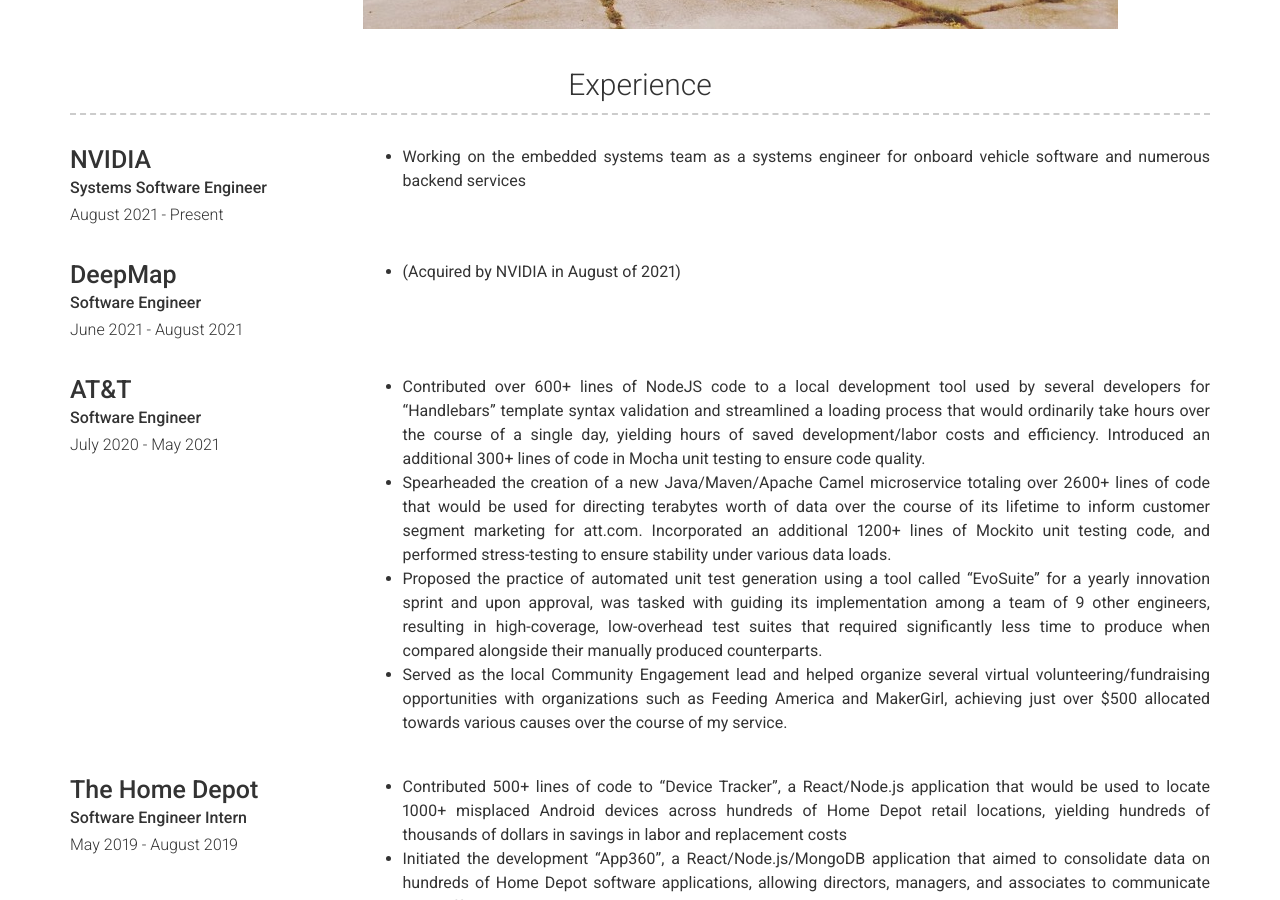
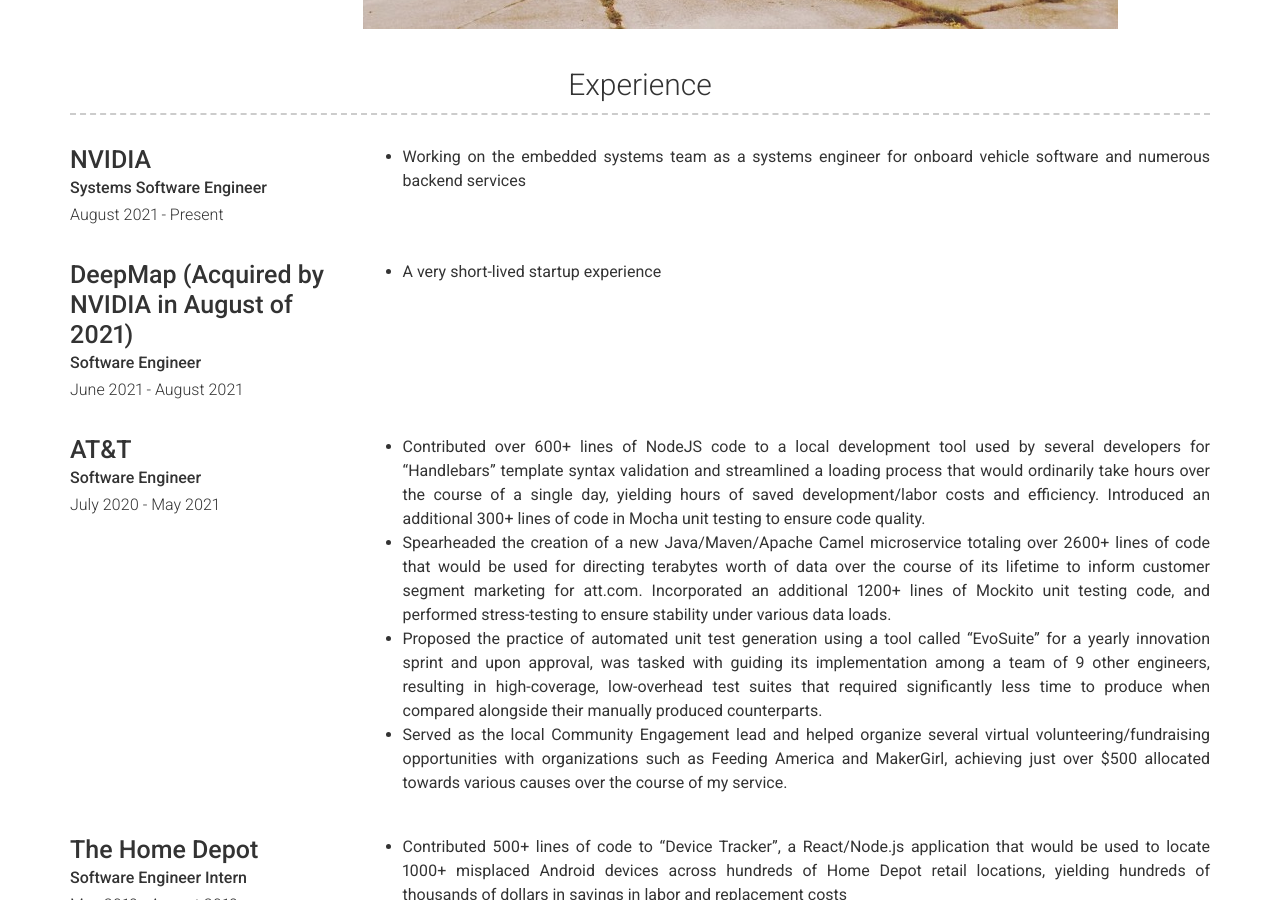
Before and after one commit to benjamincarney/benjamincarney.github.io, a Jekyll site: the page built from index.md, in a window 1280 px wide and 900 px high, scrolled down 842 px. Built offline with Jekyll 4.4.1, drawn with Linux system fonts in a browser that asks for light colours; nearby versions of some CDN libraries.

Commit message:
Update _config.yml

```diff
--- a/_config.yml
+++ b/_config.yml
@@ -72,13 +72,13 @@ content:
         description: | # this will include new lines to allow paragraphs
           - Working on the embedded systems team as a systems engineer for onboard vehicle software and numerous backend services
       - layout: left
-        title: DeepMap
+        title: DeepMap (Acquired by NVIDIA in August of 2021)
         sub_title: Software Engineer
         caption: June 2021 - August 2021
         # quote: >
           # Enhancing Mapping Capabilities for the Autonomous Vehicle Industry
         description: | # this will include new lines to allow paragraphs
-          - (Acquired by NVIDIA in August of 2021)
+          - A very short-lived startup experience
       - layout: left
         title: AT&T
         sub_title: Software Engineer
```
